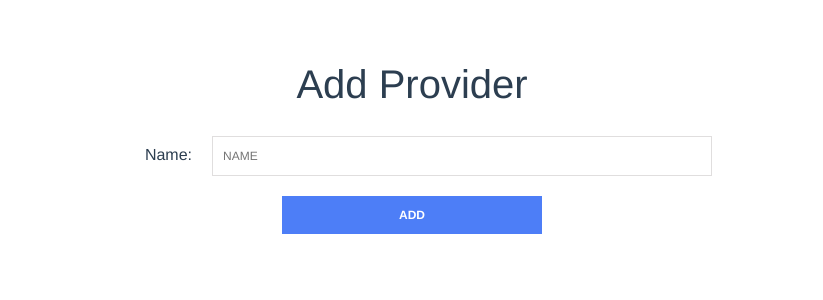
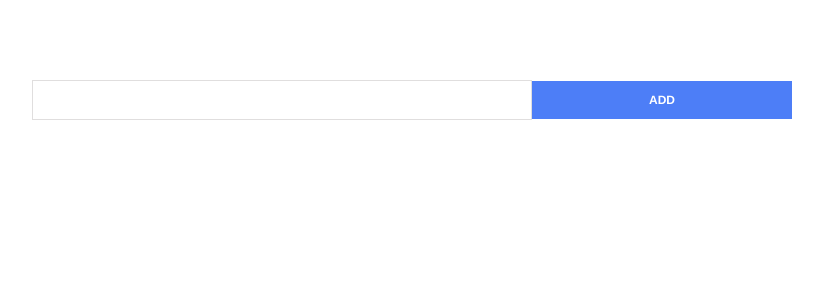
Before and after one commit to nightwatch95/mevn_test, a Vue app in the folder client/: page /providers/add in a window 1280 px wide. Shown: the top 300 px of the page, without its empty margins (228-1051 px from the left). Built offline with nearby package versions, Linux system fonts and the light colour scheme.

Commit message:
lets gooo

```diff
--- a/client/src/components/AddClient.vue
+++ b/client/src/components/AddClient.vue
@@ -3,31 +3,22 @@
     <h1>Add Client</h1>
     <div class="form">
       <div class="row">
-        <label for="name">Name:</label>
-        <input id="name" type="text" class="text-input" placeholder="Name" v-model="client.name">
+        <label>Name:</label>
+        <input type="text" class="text-input" v-model="client.name"/>
       </div>
       <div class="row">
-        <label for="email">Email:</label>
-        <input
-          id="email"
-          type="text"
-          class="text-input"
-          placeholder="somebox@gmail.com"
-          v-model="client.email"
-        >
+        <label>Email:</label>
+        <input type="text" class="text-input" v-model="client.email"/>
       </div>
       <div class="row">
-        <label for="phone">Phone:</label>
-        <input
-          id="phone"
-          type="text"
-          class="text-input"
-          placeholder="+1 234 456 78 90"
-          v-model="client.phone"
-        >
+        <label>Phone:</label>
+        <input type="text" class="text-input" v-model="client.phone"/>
       </div>
       <div class="row">
-        <label for="providers">Providers:</label>
+        <label>Providers:</label>
+        <addProvider></addProvider>
+      </div>
+      <div class="row">
         <providerslist
           @provider-select-toggle="toggleSelectedProvider"
           :selectedProviders="[]" />
@@ -42,6 +33,7 @@
 <script>
 import ClientsService from "@/services/ClientsService";
 import providerslist from "@/components/Providers";
+import addProvider from "@/components/AddProvider"
 
 export default {
   name: "addClient",
@@ -58,7 +50,8 @@ export default {
   },
 
   components: {
-    providerslist
+    providerslist,
+    addProvider
   },
 
   methods: {
--- a/client/src/components/AddProvider.vue
+++ b/client/src/components/AddProvider.vue
@@ -1,19 +1,8 @@
 <template>
   <div class="providers">
-    <h1>Add Provider</h1>
     <div class="form">
       <div class="row">
-        <label for="name">Name:</label>
-        <input
-          type="text"
-          id="name"
-          name="title"
-          class="text-input"
-          placeholder="NAME"
-          v-model="provider.name"
-        >
-      </div>
-      <div>
+        <input type="text" class="text-input" v-model="provider.name"/>
         <button class="add_btn" @click="addProvider">Add</button>
       </div>
     </div>
@@ -34,7 +23,8 @@ export default {
       await ProvidersService.addProvider({
         provider: this.provider
       });
-      this.$router.push({ name: "providers" });
+      this.$emit('providers-list-changed', this.provider);
+      //this.$router.push({ name: "providers" });
     }
   }
 };
--- a/client/src/components/EditClient.vue
+++ b/client/src/components/EditClient.vue
@@ -27,10 +27,13 @@
         >
       </div>
       <div class="row">
-        <label for="providers">Providers:</label>
-        <providerslist
+        <label>Providers:</label>
+        <addProvider></addProvider>
+      </div>
+      <div class="row">
+        <providersList
           @provider-select-toggle="toggleSelectedProvider"
-          @provider-list-changed="updateProviders"
+          @providers-list-changed="updateProviders"
           :selectedProviders="client.providers" />
       </div>
       <div class="row">
@@ -42,8 +45,8 @@
 
 <script>
 import ClientsService from "@/services/ClientsService";
-import providerslist from "@/components/Providers";
-
+import ProvidersList from "@/components/Providers";
+import AddProvider from "@/components/AddProvider"
 export default {
   name: "editClient",
 
@@ -59,7 +62,8 @@ export default {
   },
 
   components: {
-    providerslist
+    ProvidersList,
+    AddProvider
   },
 
   mounted () {
--- a/client/src/components/Providers.vue
+++ b/client/src/components/Providers.vue
@@ -1,9 +1,6 @@
 <template>
   <div class="list">
     <div class="table-wrap">
-      <div>
-        <router-link :to="{ name: 'addProvider' }" class>Add provider</router-link>
-      </div>
       <table class="wide">
         <tr>
           <td>Name</td>
@@ -12,13 +9,8 @@
         <tr v-for="provider in providerOptions" v-bind:key="provider._id">
           <td>
             {{ provider.selected }}
-            <!-- <b-form-checkbox
-              :checked="provider.selected"
-              @change="toggleSelectedProvider(provider)"
-              :id="provider._id"
-            >{{ provider.name }}</b-form-checkbox> -->
             <input  type="checkbox"
-                    :value="provider.selected"
+                    :checked="provider.selected"
                     :id="provider._id"
                     @change="toggleSelectedProvider(provider)">
             <label>{{ provider.name }}</label>
@@ -62,7 +54,6 @@ export default {
       return this.providers.map(p => {
         const copy = { ...p };
         this.selectedProviders = this.selectedProviders || [];
-        console.log("selected providers", this.selectedProviders);
         copy.selected = this.selectedProviders.includes(p._id);
         return copy;
       });
```
